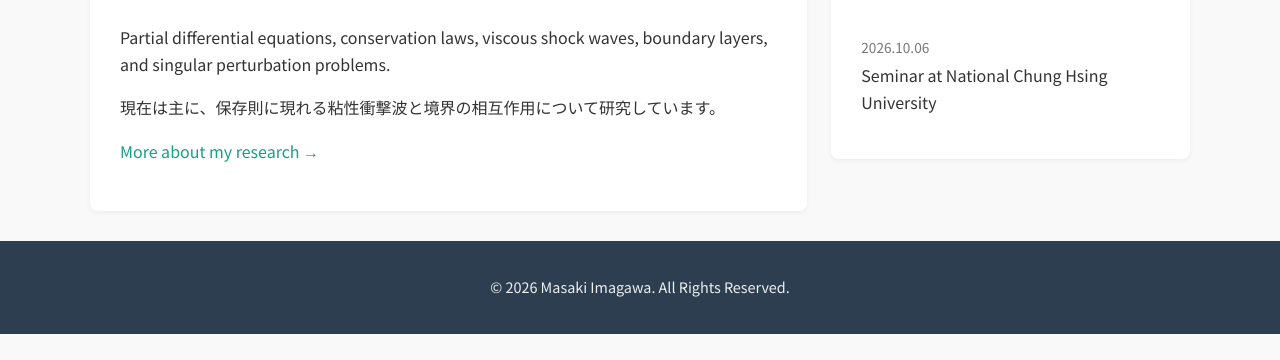
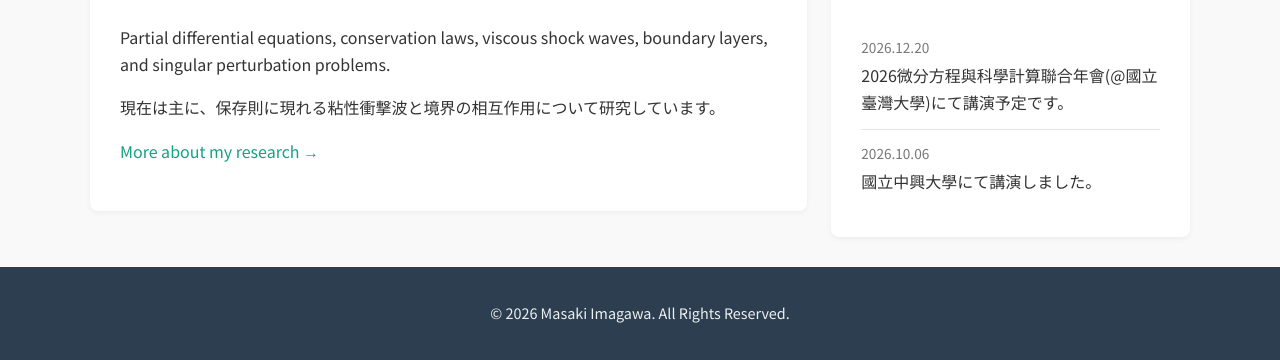
Before and after one commit to m-imagawa/m-imagawa.github.io, a plain HTML site: page index.html in a window 1280 px wide. Shown: the part 498-858 px from the top of the page. Before the commit the page ends 832 px from the top, so only its background shows below. Drawn offline with Linux system fonts and the light colour scheme.

Commit message:
Add Upcomming Talk to homepage

```diff
--- a/index.html
+++ b/index.html
@@ -85,8 +85,12 @@
 
                     <ul class="news-list">
                         <li>
+                            <time>2026.12.20</time>
+                            2026微分方程與科學計算聯合年會(@國立臺灣大學)にて講演予定です。
+                        </li>
+                        <li>
                             <time>2026.10.06</time>
-                            Seminar at National Chung Hsing University
+                            國立中興大學にて講演しました。
                         </li>
 
                     </ul>
```
Also changed, not shown: en/index.html (+4 -0 lines).
